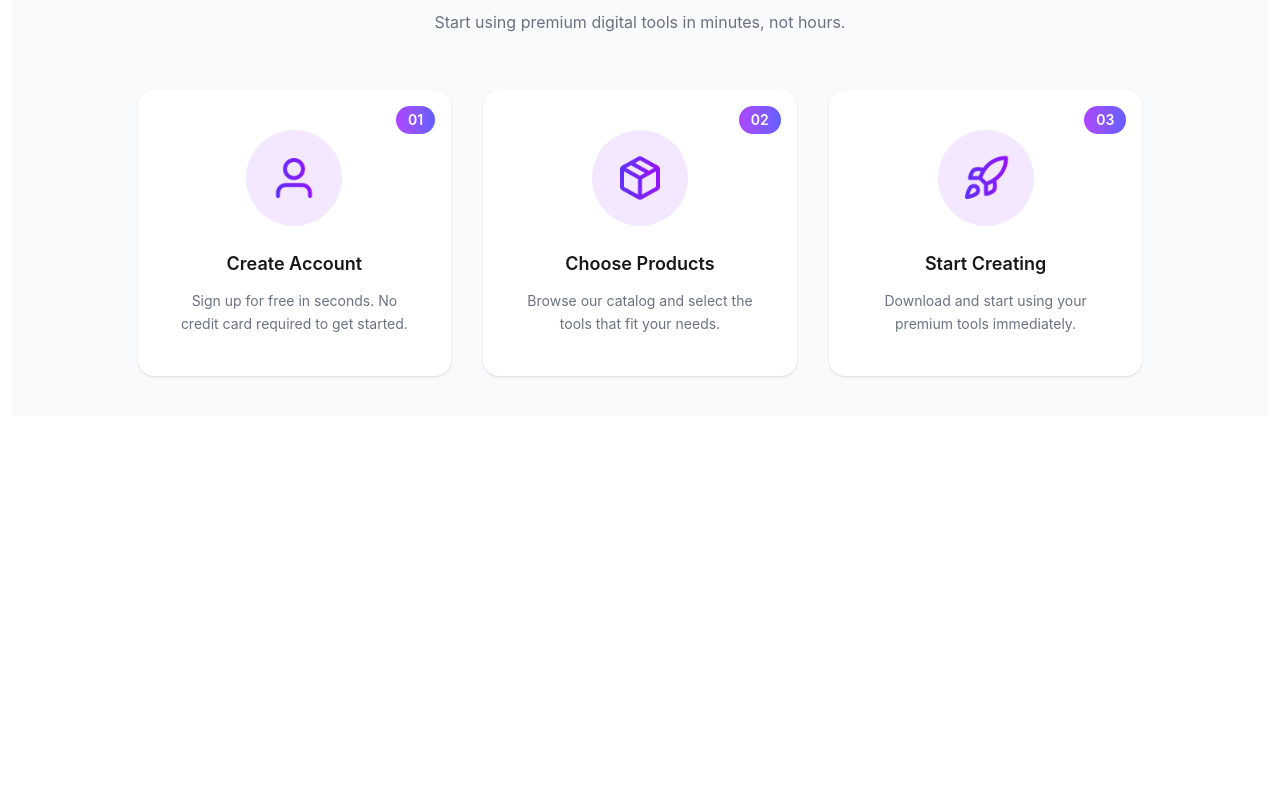
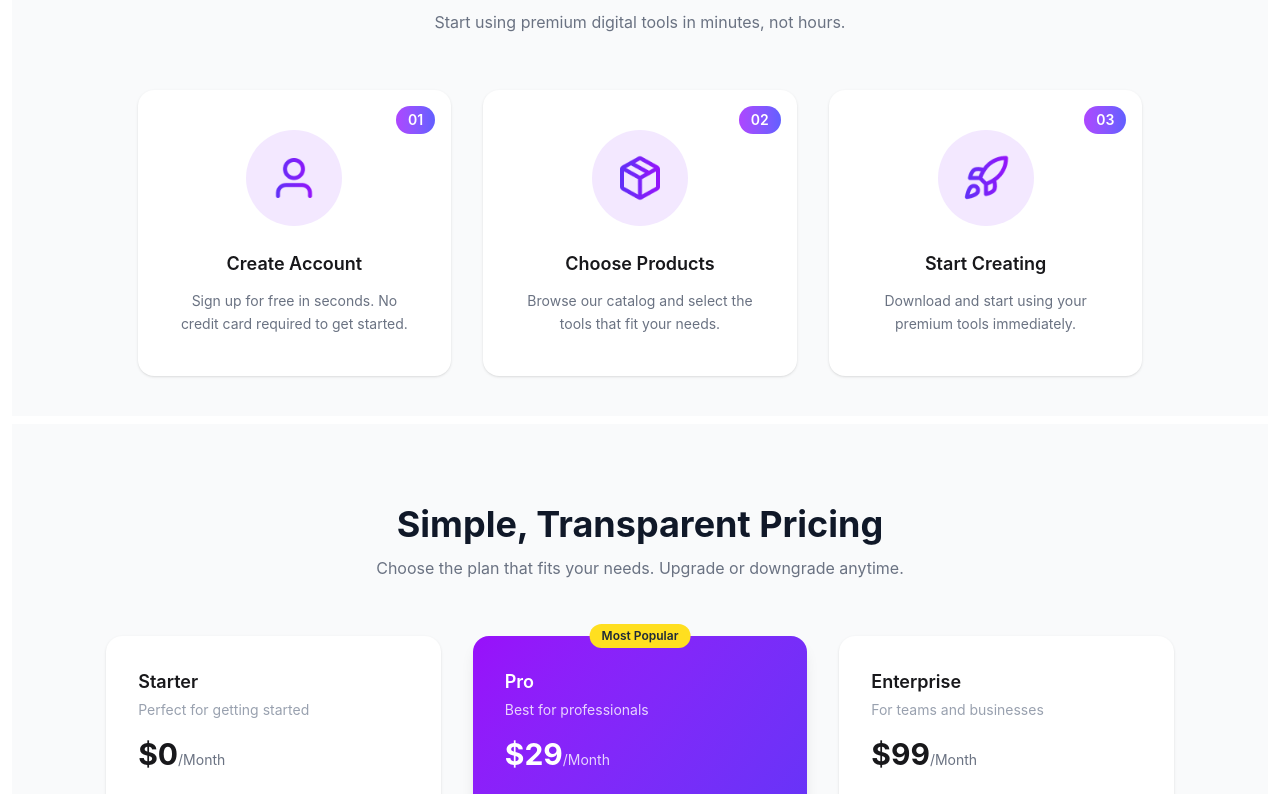
Before and after one commit to Syedadnanalamin/Digitools, a React (Vite) app in the folder digitools/: page / in a window 1280 px wide. Shown: the part 2006-2800 px from the top of the page. Before the commit the page ends 2422 px from the top, so only its background shows below. Built offline with nearby package versions, Linux system fonts and the light colour scheme.

Commit message:
added pricing section

```diff
--- a/digitools/src/App.jsx
+++ b/digitools/src/App.jsx
@@ -6,6 +6,7 @@ import Navbar from './Components/Navbar'
 import ProductsCards from './Components/ProductsCards'
 import Ratings from './Components/Ratings'
 import Getstarted from './Components/Getstarted'
+import Pricing from './Components/Pricing'
 
 function App() {
 
@@ -20,6 +21,7 @@ function App() {
       <ProductsCards setcartCount={setcartCount} cartCount={cartCount} />
 
       <Getstarted />
+      <Pricing />
 
     </div>
   )
--- /dev/null
+++ b/digitools/src/Components/Pricing.jsx
@@ -0,0 +1,114 @@
+import React from "react";
+
+const Pricing = () => {
+    return (
+        <div className="w-full py-20 bg-gray-50 flex flex-col items-center">
+
+            {/* Heading */}
+            <div className="text-center max-w-2xl">
+                <h1 className="text-3xl md:text-4xl font-bold text-gray-900">
+                    Simple, Transparent Pricing
+                </h1>
+                <p className="text-gray-500 mt-3">
+                    Choose the plan that fits your needs. Upgrade or downgrade anytime.
+                </p>
+            </div>
+
+            {/* Cards */}
+            <div className="grid grid-cols-1 md:grid-cols-3 gap-8 mt-14 w-[85%]">
+
+                {/* Starter */}
+                <div className="bg-white rounded-2xl shadow-sm p-8 flex flex-col justify-between
+                        hover:shadow-lg transition duration-300">
+
+                    <div>
+                        <h2 className="font-semibold text-lg">Starter</h2>
+                        <p className="text-gray-400 text-sm mt-1">Perfect for getting started</p>
+
+                        <h1 className="text-3xl font-bold mt-4">
+                            $0<span className="text-sm font-normal text-gray-500">/Month</span>
+                        </h1>
+
+                        <ul className="mt-5 space-y-2 text-sm text-gray-600">
+                            <li>✔ Access to 10 free tools</li>
+                            <li>✔ Basic templates</li>
+                            <li>✔ Community support</li>
+                            <li>✔ 1 project per month</li>
+                        </ul>
+                    </div>
+
+                    <button className="mt-6 bg-gradient-to-r from-purple-500 to-indigo-500
+                             text-white py-2 rounded-full font-medium hover:opacity-90 transition">
+                        Get Started Free
+                    </button>
+                </div>
+
+                {/* Pro (Highlighted) */}
+                <div className="relative rounded-2xl p-8 flex flex-col justify-between text-white
+                        bg-gradient-to-br from-purple-600 to-indigo-600
+                        hover:scale-105 transition duration-300 shadow-lg">
+
+                    {/* Badge */}
+                    <div className="absolute -top-3 left-1/2 -translate-x-1/2 bg-yellow-300
+                          text-xs font-semibold px-3 py-1 rounded-full text-gray-800">
+                        Most Popular
+                    </div>
+
+                    <div>
+                        <h2 className="font-semibold text-lg">Pro</h2>
+                        <p className="text-sm opacity-80 mt-1">Best for professionals</p>
+
+                        <h1 className="text-3xl font-bold mt-4">
+                            $29<span className="text-sm font-normal opacity-80">/Month</span>
+                        </h1>
+
+                        <ul className="mt-5 space-y-2 text-sm">
+                            <li>✔ Access to all premium tools</li>
+                            <li>✔ Unlimited templates</li>
+                            <li>✔ Priority support</li>
+                            <li>✔ Unlimited projects</li>
+                            <li>✔ Cloud sync</li>
+                            <li>✔ Advanced analytics</li>
+                        </ul>
+                    </div>
+
+                    <button className="mt-6 bg-white text-purple-600 py-2 rounded-full font-medium
+                             hover:bg-gray-100 transition">
+                        Start Pro Trial
+                    </button>
+                </div>
+
+                {/* Enterprise */}
+                <div className="bg-white rounded-2xl shadow-sm p-8 flex flex-col justify-between
+                        hover:shadow-lg transition duration-300">
+
+                    <div>
+                        <h2 className="font-semibold text-lg">Enterprise</h2>
+                        <p className="text-gray-400 text-sm mt-1">For teams and businesses</p>
+
+                        <h1 className="text-3xl font-bold mt-4">
+                            $99<span className="text-sm font-normal text-gray-500">/Month</span>
+                        </h1>
+
+                        <ul className="mt-5 space-y-2 text-sm text-gray-600">
+                            <li>✔ Everything in Pro</li>
+                            <li>✔ Team collaboration</li>
+                            <li>✔ Custom integrations</li>
+                            <li>✔ Dedicated support</li>
+                            <li>✔ SLA guarantee</li>
+                            <li>✔ Custom branding</li>
+                        </ul>
+                    </div>
+
+                    <button className="mt-6 bg-gradient-to-r from-purple-500 to-indigo-500
+                             text-white py-2 rounded-full font-medium hover:opacity-90 transition">
+                        Contact Sales
+                    </button>
+                </div>
+
+            </div>
+        </div>
+    );
+};
+
+export default Pricing;
```
